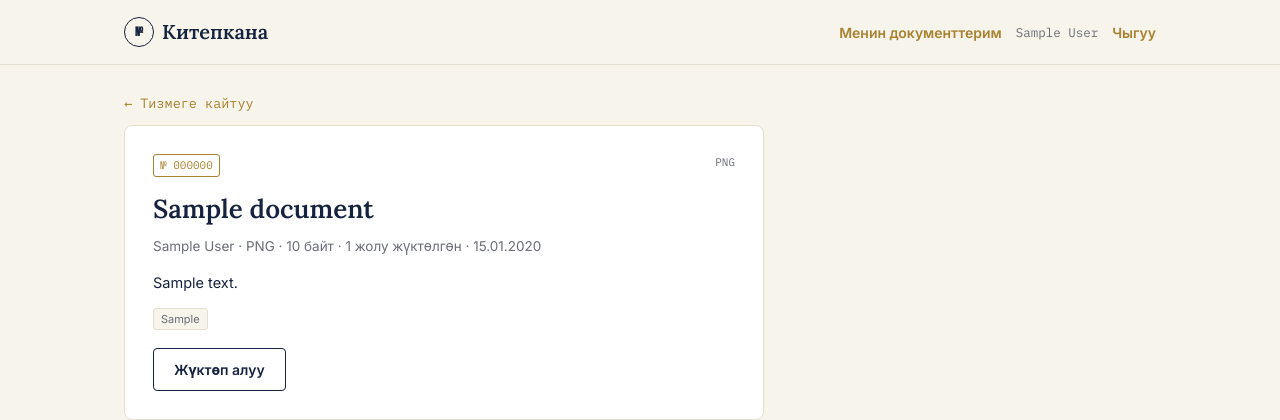
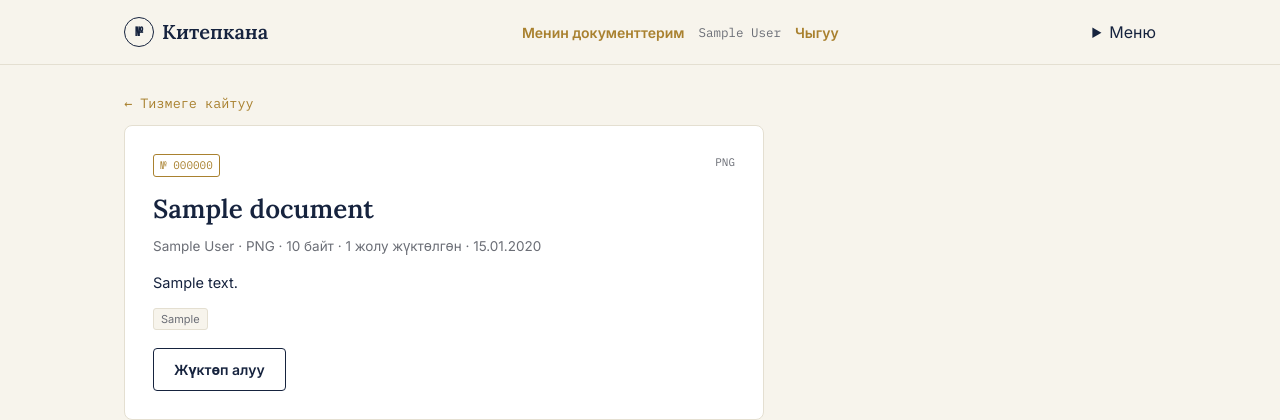
Before and after one commit to MamatkulovaBegimai/document-library, a Django app: page /documents/00000000-0000-0000-0000-000000000001/ in a window 1280 px wide. Shown: the top 420 px of the page. Run offline with Django 5.2, Linux system fonts and the light colour scheme; a user stored in the database is signed in; tables that the repository leaves empty hold one stand-in row (values such as "Sample post").

Commit message:
Add responsive mobile navigation menu

```diff
--- a/library/templates/library/base.html
+++ b/library/templates/library/base.html
@@ -17,7 +17,8 @@
       <span class="brand-mark">№</span>
       <span class="brand-text">Китепкана</span>
     </a>
-    <div class="topbar-actions">
+
+    <nav class="topbar-actions" aria-label="Негизги меню">
       {% if can_upload %}
         <a class="btn-link" href="{% url 'library:teacher_documents' %}">Менин документтерим</a>
       {% endif %}
@@ -30,7 +31,28 @@
       {% else %}
         <a class="btn-link" href="{% url 'login' %}">Кирүү</a>
       {% endif %}
-    </div>
+    </nav>
+
+    <details class="mobile-menu">
+      <summary class="mobile-menu-toggle" aria-label="Менюну ачуу">
+        <span class="menu-icon" aria-hidden="true"></span>
+        <span class="mobile-menu-label">Меню</span>
+      </summary>
+      <nav class="mobile-menu-panel" aria-label="Мобилдик меню">
+        {% if can_upload %}
+          <a class="mobile-menu-link" href="{% url 'library:teacher_documents' %}">Менин документтерим</a>
+        {% endif %}
+        {% if user.is_authenticated %}
+          <a class="mobile-menu-link mobile-user-link" href="{% url 'library:teacher_profile' %}">{{ user.get_full_name|default:user.username }}</a>
+          <form method="post" action="{% url 'logout' %}" class="mobile-logout-form">
+            {% csrf_token %}
+            <button type="submit" class="mobile-menu-link mobile-menu-button">Чыгуу</button>
+          </form>
+        {% else %}
+          <a class="mobile-menu-link" href="{% url 'login' %}">Кирүү</a>
+        {% endif %}
+      </nav>
+    </details>
   </div>
 </header>
 
```
